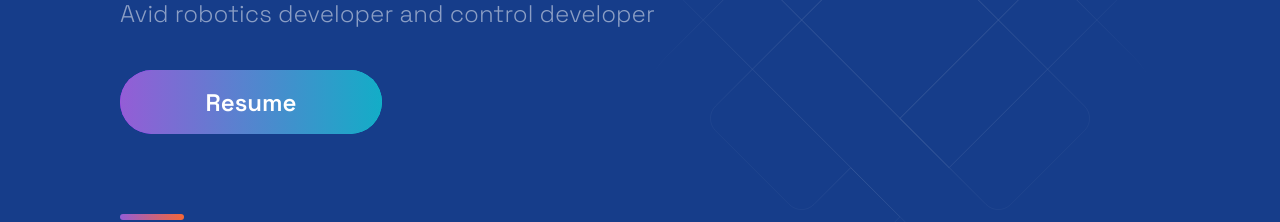
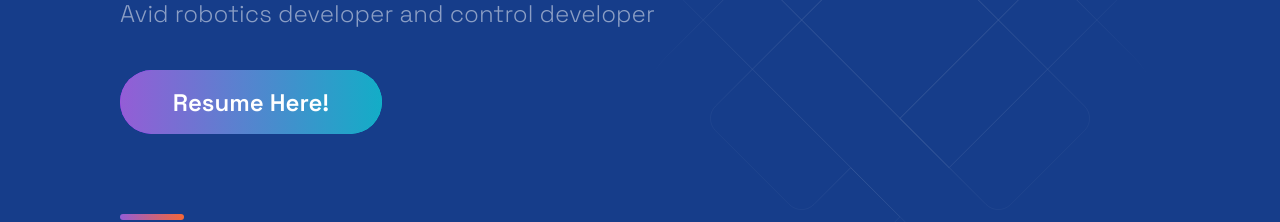
Before and after one commit to leoxie-yh/leoxie-yh.github.io, a Next.js app: page / in a window 1280 px wide. Shown: the part 352-574 px from the top of the page. Built offline with nearby package versions, Linux system fonts and the light colour scheme.

Commit message:
resume here words

```diff
--- a/src/components/Hero/Hero.js
+++ b/src/components/Hero/Hero.js
@@ -16,7 +16,7 @@ const Hero = (props) => (
         Avid robotics developer and control developer
         </SectionText>
 
-        <Button onClick={()=> window.location.href = 'https://drive.google.com/file/d/1dkJFg1Jc2smzwNi2h3MnAOUi1rgBlr8f/view?usp=sharing'}>Resume</Button>
+        <Button onClick={()=> window.location.href = 'https://drive.google.com/file/d/1dkJFg1Jc2smzwNi2h3MnAOUi1rgBlr8f/view?usp=sharing'}>Resume Here!</Button>
         <SectionDivider colorAlt />
       </LeftSection>
 
```
